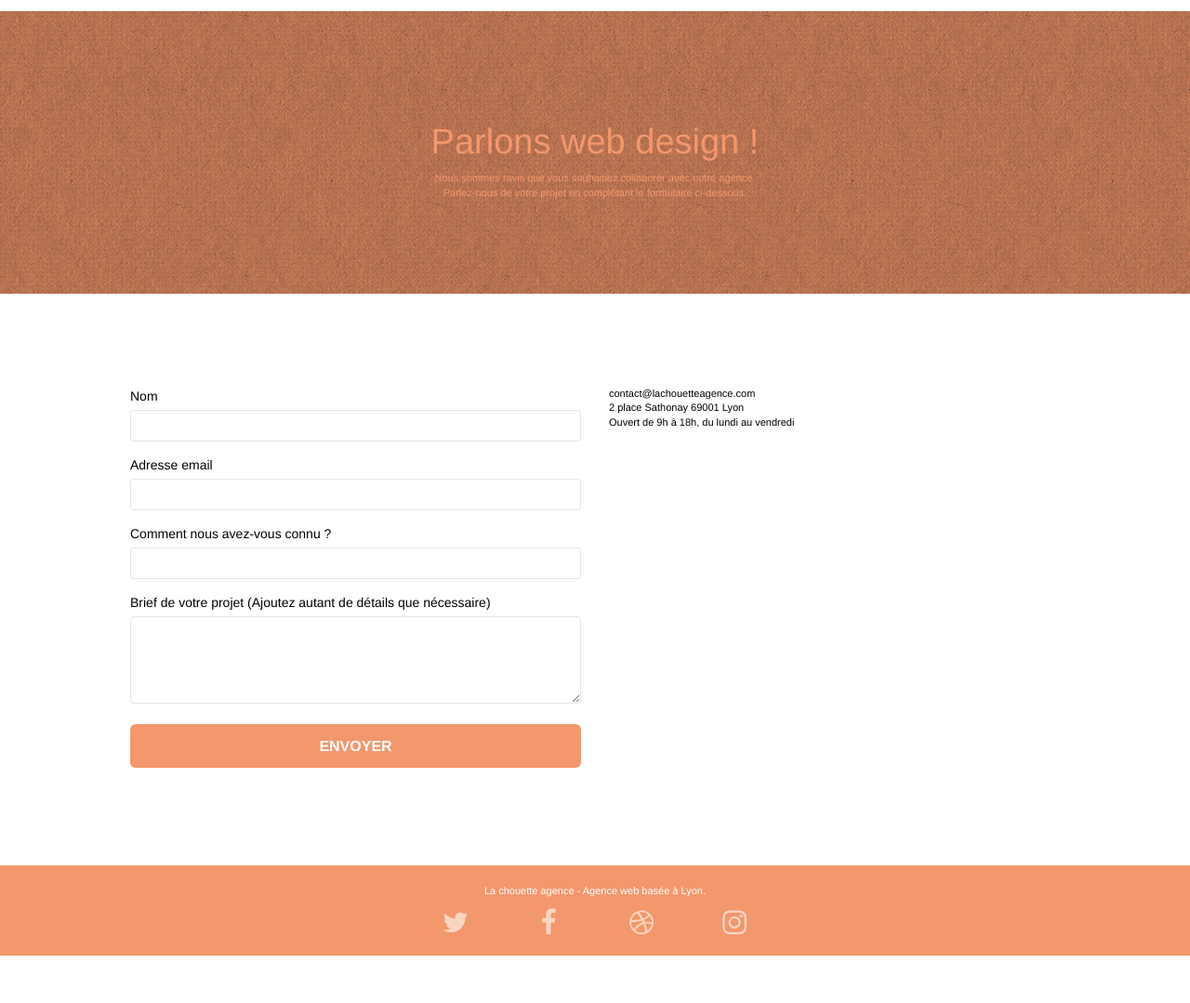
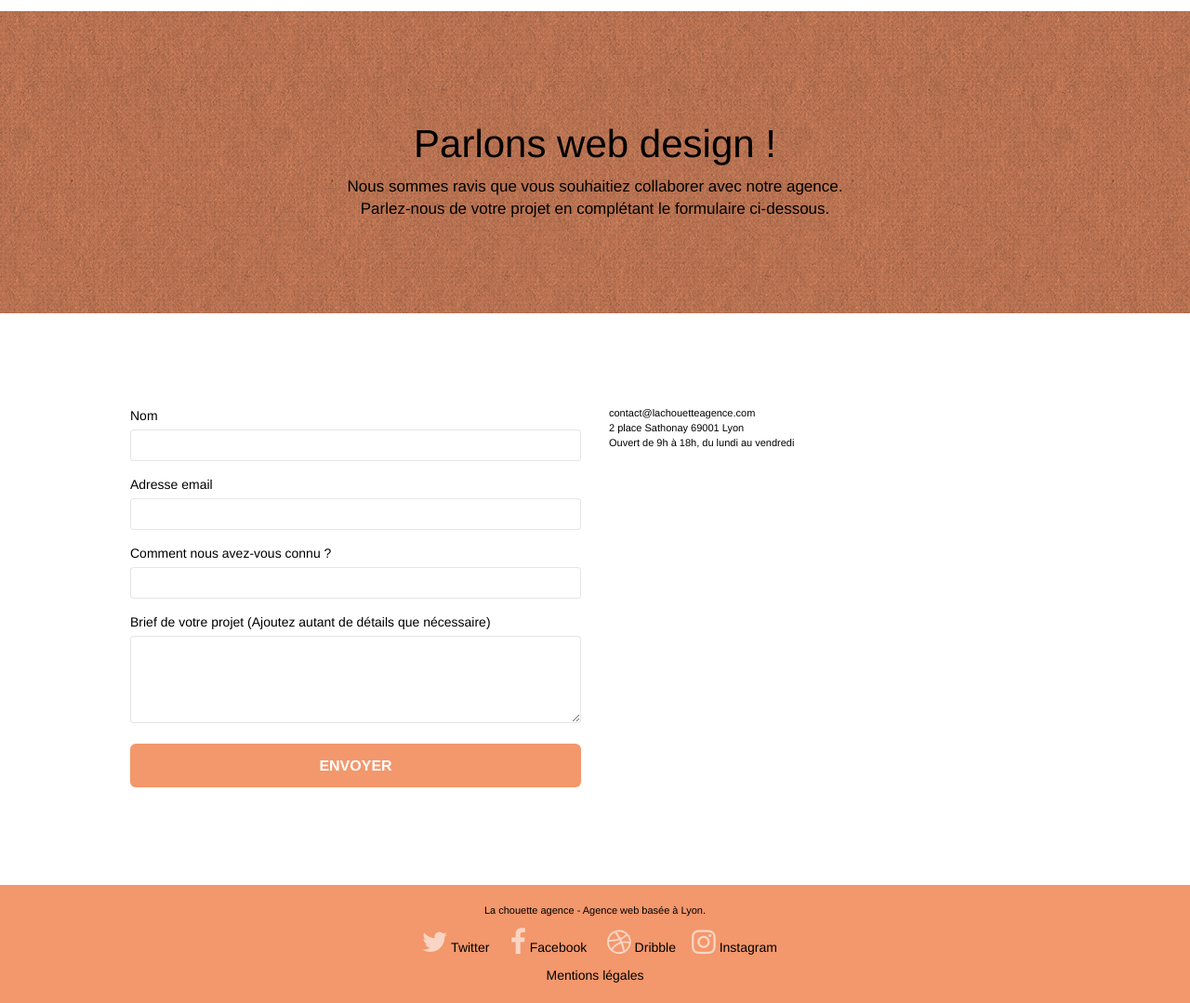
Before and after one commit to filoupegase/La-chouette-agence, a plain HTML site: page contact.html in a window 1280 px wide. Shown: the part 80-1159 px from the top of the page at 93% size. Before the commit the page ends 1108 px from the top, so only its background shows below. Drawn offline with Linux system fonts and the light colour scheme.

Commit message:
image ok, bug js, ok contrast ok, blackhat corriger

```diff
--- a/contact.html
+++ b/contact.html
@@ -75,7 +75,7 @@
                     <h1 class="text-center hero-bloc-text tc-white">
                         Parlons web design !
                     </h1>
-                    <p class="text-center mg-lg tc-white tight-width-whitespace">
+                    <p class="text-center mg-lg tc-white tight-width-whitespace size">
                         Nous sommes ravis que vous souhaitiez collaborer avec notre agence.<br>
                         Parlez-nous de votre projet en complétant le formulaire ci-dessous.
                     </p>
@@ -136,42 +136,46 @@
             class="fa fa-chevron-up"></span></a>
     <!-- ScrollToTop Button END-->
 
-
     <!-- Footer - bloc-8 -->
-    <div class="bloc bgc-atomic-tangerine d-bloc" id="bloc-8">
+    <footer class="bloc bgc-atomic-tangerine d-bloc" id="bloc-8">
         <div class="container bloc-sm">
             <div class="row">
                 <div class="col-sm-12">
-                    <p class="text-center white">
+                    <p class="text-center black">
                         La chouette agence - Agence web basée à Lyon.<br>
                     </p>
                     <div class="row row-no-gutters social">
                         <div class="col-sm-3">
                             <div class="text-center">
-                                <a class="social" href="index.html"><span class="fa fa-twitter icon-md"></span></a>
+                                <a class="social" href="twitter.com"><span class="fa fa-twitter icon-md"></span> Twitter</a>
                             </div>
                         </div>
                         <div class="col-sm-3">
                             <div class="text-center">
-                                <a class="social" href="index.html"><span class="fa fa-facebook icon-md"></span></a>
+                                <a class="social" href="facebook.com"><span class="fa fa-facebook icon-md"></span> Facebook</a>
                             </div>
                         </div>
                         <div class="col-sm-3">
                             <div class="text-center">
-                                <a class="social" href="index.html"><span class="fa fa-dribbble icon-md"></span></a>
+                                <a class="social" href="dribbble.com"><span class="fa fa-dribbble icon-md"></span> Dribble</a>
                             </div>
                         </div>
                         <div class="col-sm-3">
                             <div class="text-center">
-                                <a class="social" href="index.html"><span class="fa fa-instagram icon-md"></span></a>
+                                <a class="social" href="instagram.com"><span class="fa fa-instagram icon-md"></span> Instagram</a>
                             </div>
+                        </div>
+                    </div>
+                        <div class="col-md-12 mentions">
+                            <a href="mentions.html">Mentions légales</a>
                         </div>
                     </div>
                 </div>
             </div>
         </div>
-    </div>
+    </footer>
     <!-- Footer - bloc-8 END -->
+
 
 </div>
 <!-- Principal conteneur END -->
--- a/style.css
+++ b/style.css
@@ -11,6 +11,10 @@ a,
 button {
     transition: all .3s ease-in-out;
     outline: none!important;
+}
+
+.color-primary {
+    color: #F3976C;
 }
 
 a:hover {
@@ -664,7 +668,7 @@ label,
 a {
     font-family: "helvetica";
     font-weight: 400;
-    color: black!important;
+    color: black;
 }
 
 .container {
@@ -672,7 +676,11 @@ a {
 }
 
 .hero-bloc-text {
-    font-size: 38px;
+    font-size: 42px;
+}
+
+.size {
+    font-size: 17px;
 }
 
 .hero-bloc-text-sub {
@@ -729,6 +737,7 @@ h3 {
     color: #333333!important;
 }
 
+
 .med-width-whitespace {
     max-width: 800px;
     margin: auto auto auto auto;
@@ -736,11 +745,16 @@ h3 {
 }
 
 h1 {
-    color: #333333!important;
+    color: #333333;
 }
 
 h4 {
     color: #333333!important;
+}
+
+.mentions {
+    text-align: center;
+    margin-top: 10px;
 }
 
 .icons {
@@ -766,7 +780,7 @@ h4 {
 }
 
 .black-background {
-    background-color: rgba(165, 147, 99, 0.7);
+    background-color: rgba(0, 0, 0, 0.7);
     padding: 40px 40px 40px 40px;
 }
 
@@ -788,7 +802,7 @@ h4 {
 }
 
 .tc-white {
-    color: #F3976C!important;
+    color: black!important;
 }
 
 .btn-atomic-tangerine {
```
Also changed, not shown: index.html (+8 -5 lines).
